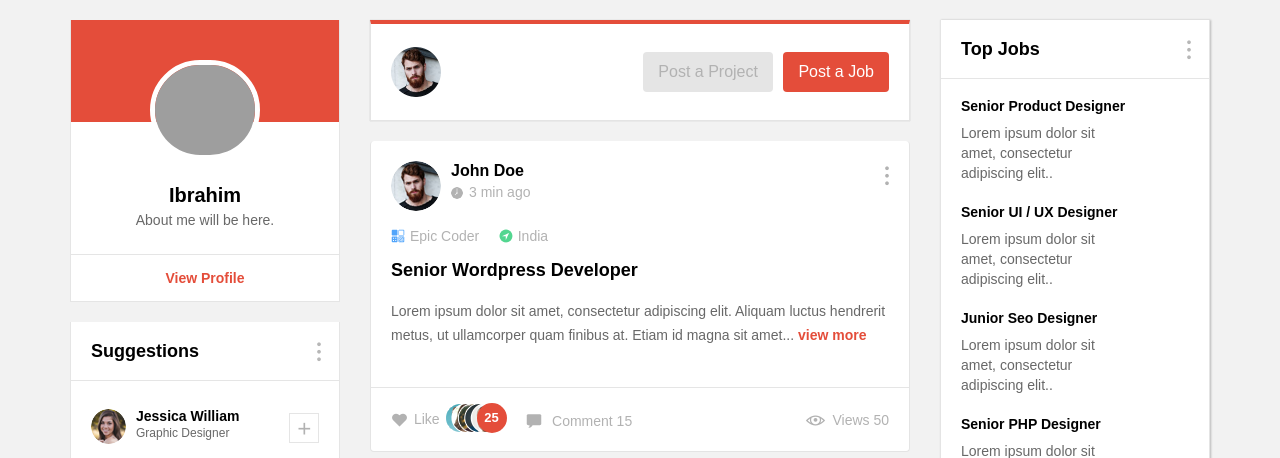
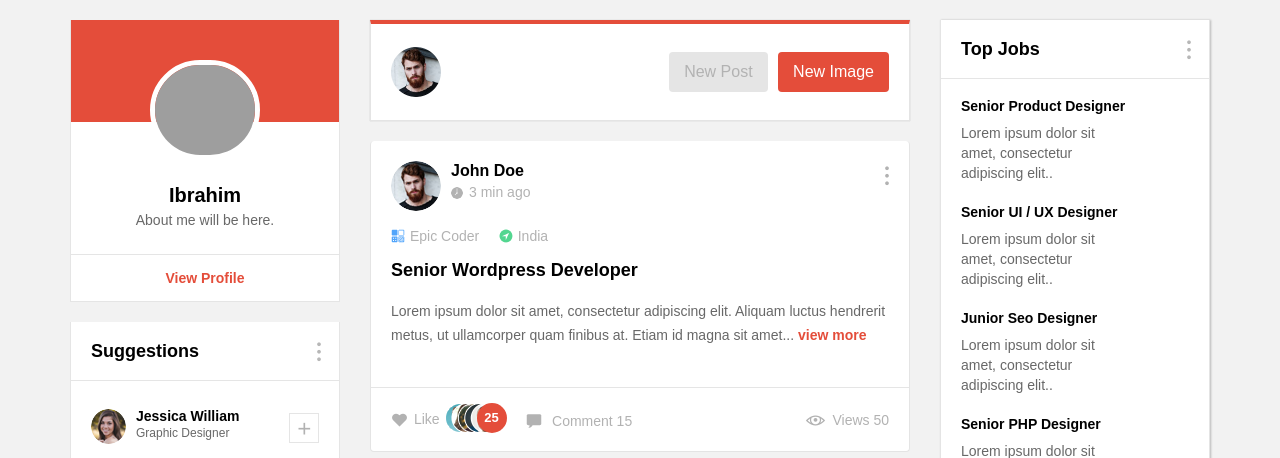
Before and after one commit to dukemido/social-network, a PHP site: page / in a window 1280 px wide. Shown: the part 56-514 px from the top of the page. Run offline with PHP 8.4, Linux system fonts and the light colour scheme; a user stored in the database is signed in; some libraries are stand-ins or nearby versions; grey boxes are pictures that could not be loaded.

Commit message:
Update index.php

```diff
--- a/index.php
+++ b/index.php
@@ -96,8 +96,8 @@ $content = '<main>
                             </div>
                             <div class="post-st">
                                 <ul>
-                                    <li><a class="post_project" href="#" title="">Post a Project</a></li>
-                                    <li><a class="post-jb active" href="#" title="">Post a Job</a></li>
+                                    <li><a class="post_project" href="#" title="">New Post</a></li>
+                                    <li><a class="post-jb active" href="#" title="">New Image</a></li>
                                 </ul>
                             </div><!--post-st end-->
                         </div><!--post-topbar end-->
```
